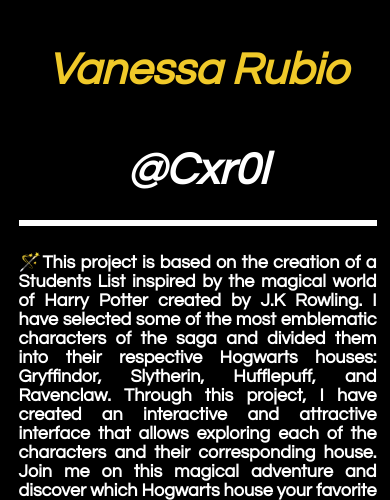
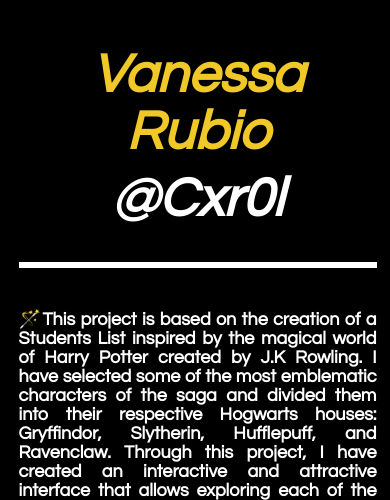
Before and after one commit to Cxr0l/lista_de_estudiantes_de_harry_potter, a plain HTML site: page index.html in a window 390 px wide. Shown: the part 597-1097 px from the top of the page. Drawn offline with Linux system fonts and the light colour scheme.

Commit message:
se acomodo las letras en media query

```diff
--- a/css/main-contect.css
+++ b/css/main-contect.css
@@ -247,12 +247,17 @@
 
     .section-title {
         max-width: 100%;
-        margin-top: 20px;
+        margin-top: 70px;
     }
 
     .section-title h1.title span {
-        font-size: 45px;
+        font-size: 55px;
         width: 100%;
+    }
+
+    .section-title h1.title span:nth-child(2){
+        margin-bottom: 50px;
+        margin-top: 10px;
     }
 
     .section-title h1.title {
@@ -261,6 +266,10 @@
 
     .presentacion{
         margin-bottom: 35px;
+    }
+
+    .paragraph{
+        margin-top: 20px;
     }
 
 }
```
